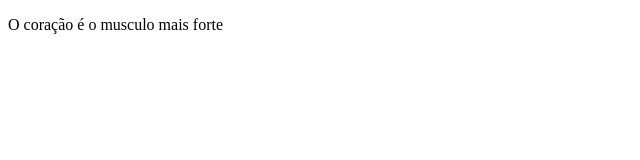
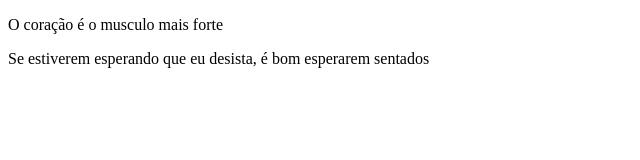
Before and after one commit to arissntts/Projeto01, a plain HTML site: page index.html in a window 1280 px wide. Shown: the whole page, without its empty margins (0-640 px from the left). Drawn offline with Linux system fonts and the light colour scheme.

Commit message:
Frase motivacional 2

```diff
--- a/index.html
+++ b/index.html
@@ -7,5 +7,6 @@
 </head>
 <body>
     <p>O coração é o musculo mais forte</p>
+    <p>Se estiverem esperando que eu desista, é bom esperarem sentados</p>
 </body>
 </html>
```
